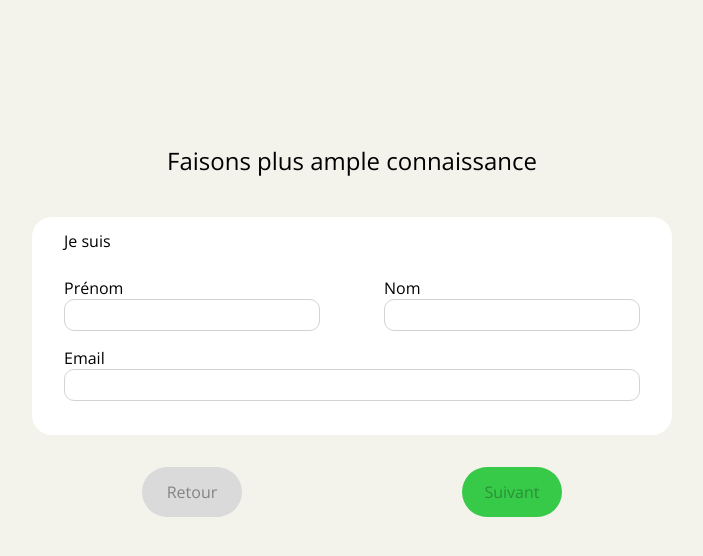
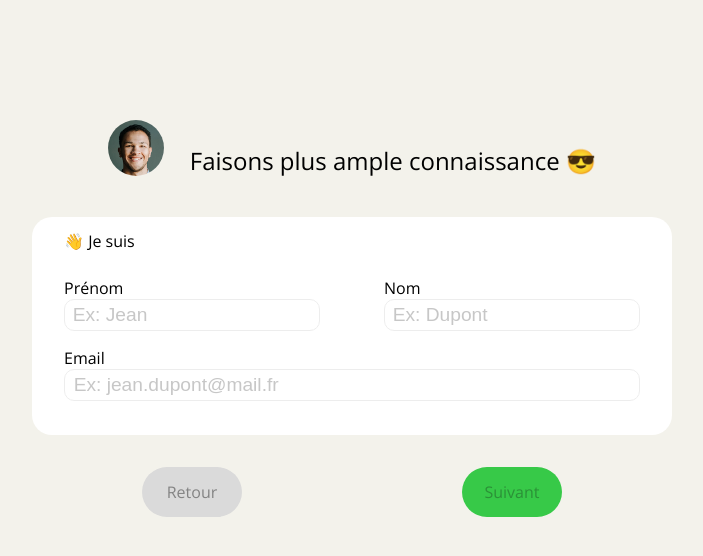
Before and after one commit to WildCodeSchool/paris-0921-project3-my-singa-assurance, a React (Vite) app: page /createaccount/step1 in a window 1280 px wide. Shown: the top 556 px of the page, without its empty margins (288-991 px from the left). Built offline with nearby package versions, Linux system fonts and the light colour scheme.

Commit message:
css on formSignUp1

```diff
--- a/src/formSignUp/FormSignUpStep1.jsx
+++ b/src/formSignUp/FormSignUpStep1.jsx
@@ -8,6 +8,7 @@ import { checkEmail } from '../services/axios.service';
 import AuthenticationContext from '../context/AuthenticationContext';
 
 import style from './style/FormSignUpStep1.module.scss';
+import portrait from '../assets/portraitRecipient.png';
 
 const validationSchema = Yup.object().shape({
   first_name: Yup.string().required('Prénom requis'),
@@ -45,14 +46,27 @@ function FormSignUpStep1() {
     navigate(-1);
   };
 
+  const Emoji = (props) => (
+    <span className={style.emojiHandright} role="img" aria-label={props.label ? props.label : ''} aria-hidden={props.label ? 'false' : 'true'}>
+      {props.symbol}
+    </span>
+  );
+
   return (
     <div className={style.mainContainer}>
       <div className={style.formTitle}>
-        <p className={style.title}>Faisons plus ample connaissance</p>
+        <div className={style.FormSignUpStep1MainPortrait}>
+          <img src={portrait} alt="user" className={style.FormSignUpStep1MainPortraitDetail} />
+        </div>
+        <p className={style.title}>
+          Faisons plus ample connaissance <Emoji label="smiling wearing sunglasses" symbol="😎" />
+        </p>
       </div>
       <form onSubmit={handleSubmit(onSubmit)}>
         <div className={style.formContainer}>
-          <p>Je suis</p>
+          <p>
+            <Emoji label="smiling wearing sunglasses" symbol="👋" /> Je suis
+          </p>
           <div className={style.formGroup}>
             <div>
               <label htmlFor="first_name">Prénom</label>
@@ -62,19 +76,37 @@ function FormSignUpStep1() {
                 name="first_name"
                 id="first_name"
                 {...register('first_name')}
+                placeHolder="Ex: Jean"
+                style={{ opacity: '40%' }}
               />
               <p className={errors.first_name ? style.isInvalid : null}>{errors.first_name?.message}</p>
             </div>
             <div>
               <label htmlFor="last_name">Nom</label>
-              <input className={errors.last_name ? style.isInvalid : null} type="text" name="last_name" id="last_name" {...register('last_name')} />
+              <input
+                className={errors.last_name ? style.isInvalid : null}
+                type="text"
+                name="last_name"
+                id="last_name"
+                {...register('last_name')}
+                placeHolder="Ex: Dupont"
+                style={{ opacity: '40%' }}
+              />
               <p className={errors.last_name ? style.isInvalid : null}>{errors.last_name?.message}</p>
             </div>
           </div>
           <div className={style.formGroup}>
             <div>
               <label htmlFor="email">Email</label>
-              <input className={errors.email ? style.isInvalid : null} type="email" name="email" id="email" {...register('email')} />
+              <input
+                className={errors.email ? style.isInvalid : null}
+                type="email"
+                name="email"
+                id="email"
+                {...register('email')}
+                placeHolder="Ex: jean.dupont@mail.fr"
+                style={{ opacity: '40%' }}
+              />
               <p className={errors.email || !isEmailValid ? style.isInvalid : null}>
                 {!isEmailValid ? `L'email existe déjà` : errors.email?.message}
               </p>
--- a/src/formSignUp/style/FormSignUpStep1.module.scss
+++ b/src/formSignUp/style/FormSignUpStep1.module.scss
@@ -82,3 +82,13 @@
     cursor: pointer;
   }
 }
+
+.FormSignUpStep1MainPortrait {
+  justify-content: space-around;
+  align-items: center;
+  .FormSignUpStep1MainPortraitDetail {
+    border-radius: 50%;
+    margin-right: 2vw;
+    width: 56px;
+  }
+}
```
